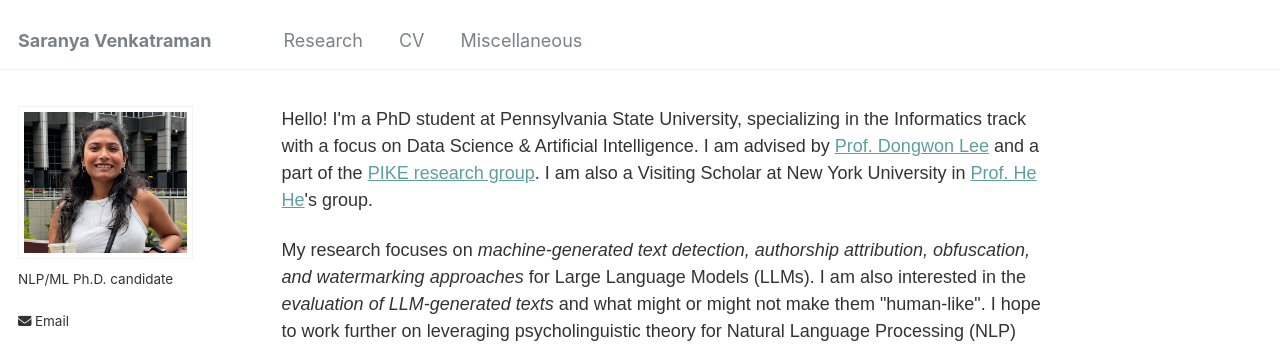
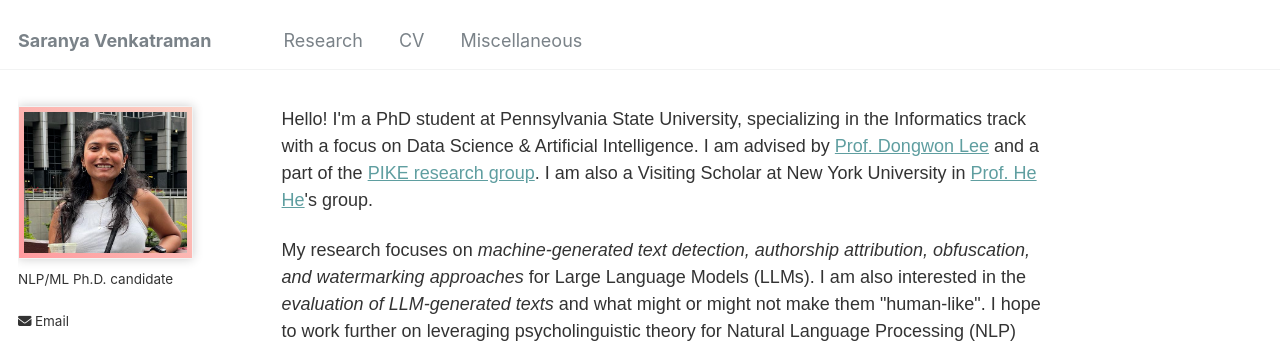
Before and after one commit to saranya-venkatraman/saranya-venkatraman.github.io, a Jekyll site: the page built from _pages/about.md, in a window 1280 px wide and 1400 px high. Shown: the top 344 px of the window. Built offline with Jekyll 4.4.1, drawn with Linux system fonts in a browser that asks for light colours; some web fonts are replaced.

Commit message:
Update _sidebar.scss

```diff
--- a/_sass/_sidebar.scss
+++ b/_sass/_sidebar.scss
@@ -92,6 +92,9 @@
   img {
     max-width: 175px;
     border-radius: 0%;
+    border: 2px solid $border-color;
+    box-shadow: 0 0 10px rgba(0, 0, 0, 0.2); /* Increased shadow for depth */
+    background-image: linear-gradient(45deg, #ff9a9e, #fad0c4); /* Gradient background */
 
     @include breakpoint($large) {
       padding: 5px;
```
